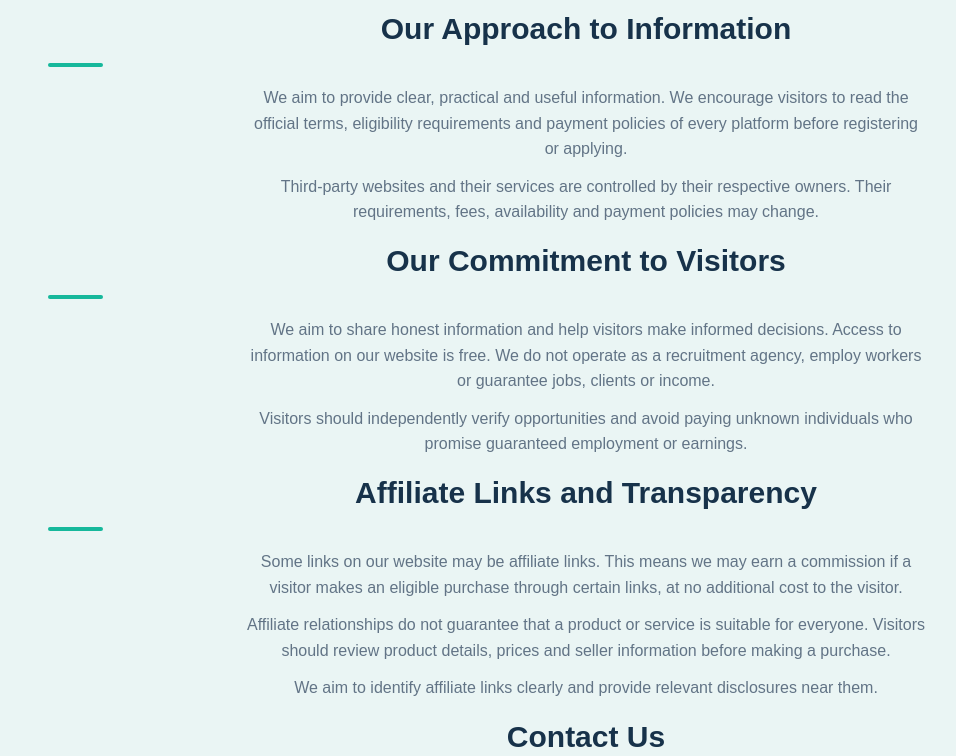
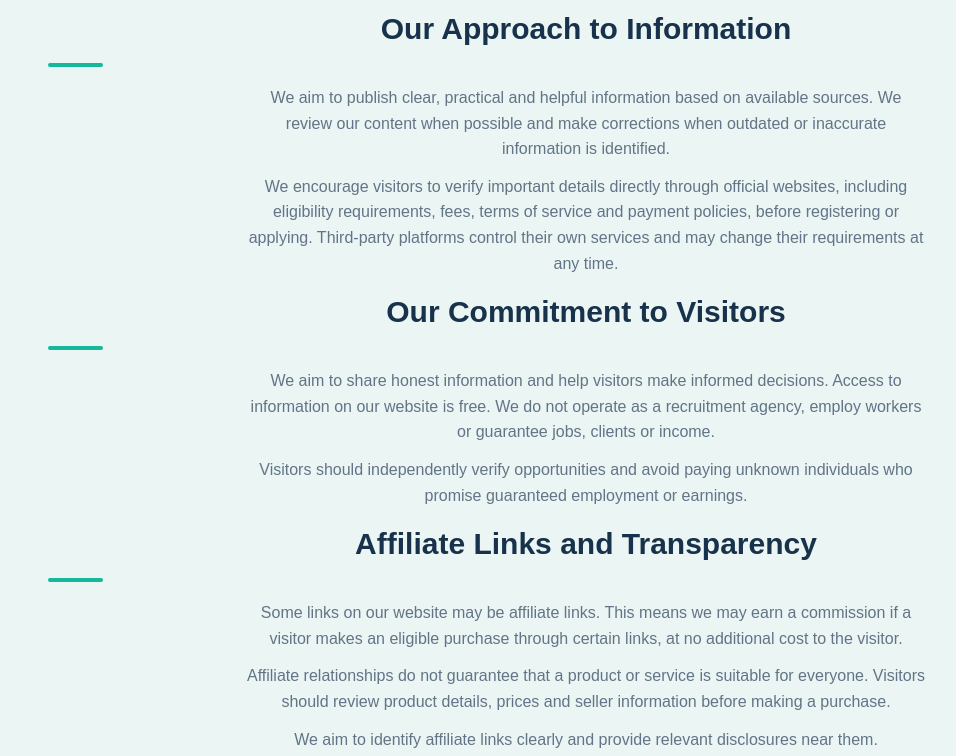
Before and after one commit to tahirkhan00089/work-income-pakistan, a plain HTML site: page about.html in a window 1280 px wide. Shown: the part 818-1574 px from the top of the page, without its empty margins (54-1010 px from the left). Drawn offline with Linux system fonts and the light colour scheme.

Commit message:
Update about.html

```diff
--- a/about.html
+++ b/about.html
@@ -48,13 +48,16 @@
     <span>Work <b>& Income</b><small>PAKISTAN</small></span>
   </a>
 
+
 <nav>
     <a href="index.html">Home</a>
     <a href="index.html#opportunities">Opportunities</a>
     <a href="index.html#skills">Free Skills</a>
     <a href="index.html#guides">Guides</a>
-    <a href="about.html">About</a>
+    <a href="about.html" aria-current="page">About</a>
+    <a href="contact.html">Contact</a>
 </nav>
+
 </header>
 
 <main class="container">
@@ -107,20 +110,23 @@
 
     <h2>Our Approach to Information</h2>
 
+
 <p>
-      We aim to provide clear, practical and useful
-      information. We encourage visitors to read the
-      official terms, eligibility requirements and
-      payment policies of every platform before
-      registering or applying.
+  We aim to publish clear, practical and helpful
+  information based on available sources. We review
+  our content when possible and make corrections
+  when outdated or inaccurate information is identified.
 </p>
 
 <p>
-      Third-party websites and their services are
-      controlled by their respective owners. Their
-      requirements, fees, availability and payment
-      policies may change.
+  We encourage visitors to verify important details
+  directly through official websites, including
+  eligibility requirements, fees, terms of service
+  and payment policies, before registering or applying.
+  Third-party platforms control their own services
+  and may change their requirements at any time.
 </p>
+
 
     <h2>Our Commitment to Visitors</h2>
 
```
Lines whose indentation alone changed are shown as unchanged.
